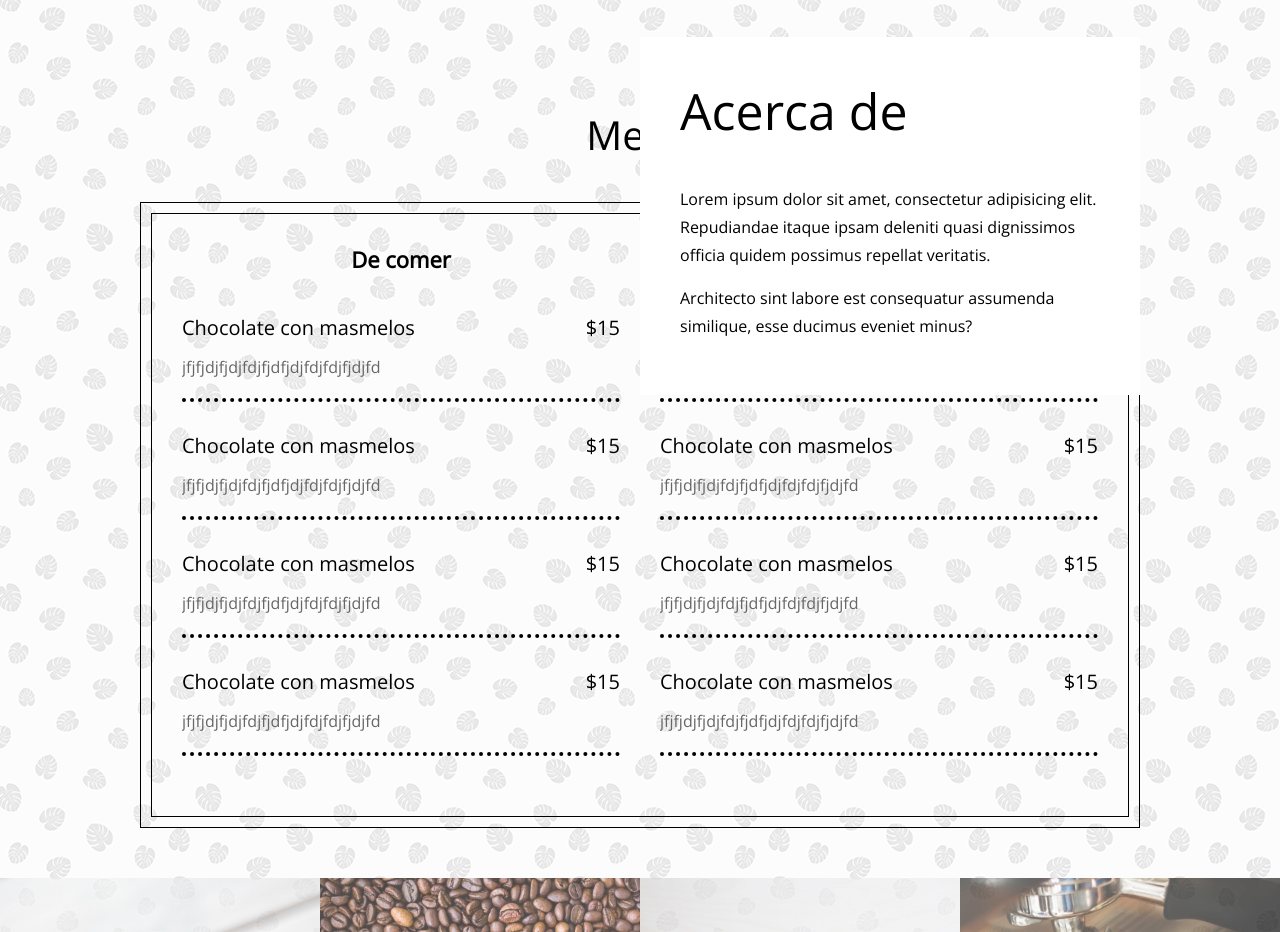
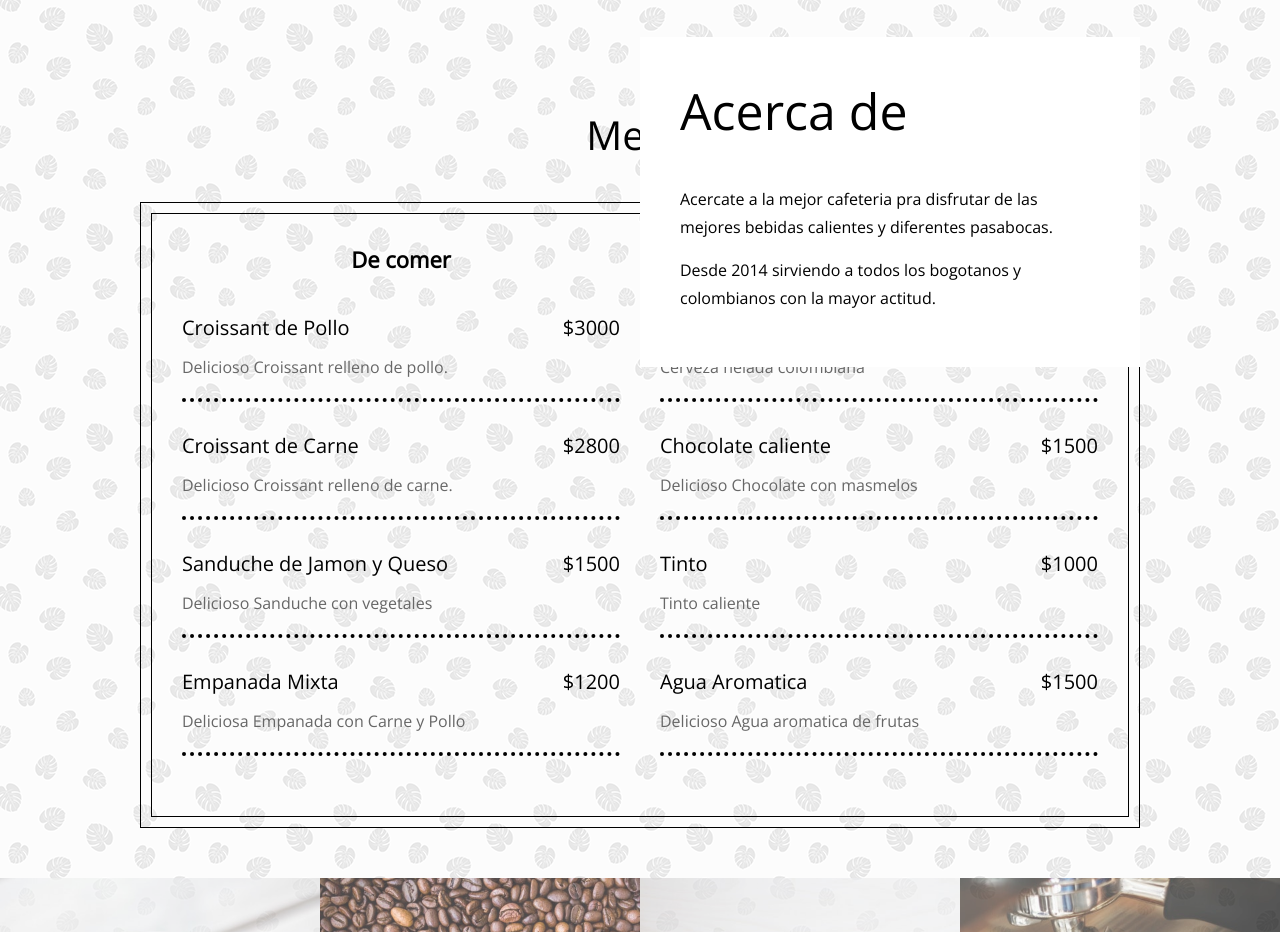
Before and after one commit to jsrojasn/Colombian-coffeeshop, a plain HTML site: page index.html in a window 1280 px wide. Shown: the part 1163-2095 px from the top of the page. Drawn offline with nearby package versions, Linux system fonts and the light colour scheme.

Commit message:
Fixed Menu

```diff
--- a/index.html
+++ b/index.html
@@ -18,7 +18,7 @@
 			</nav>
 			<div class="textos">
 				<h1 class="nombre">Café <span>Bogotano</span></h1>
-				<h3>Lorem ipsum dolor sit amet, consectetur adipisicing elit.</h3>
+				<h3>Disfruta del mejor cafe colombiano en la capital.</h3>
 			</div>
 		</div>
 	</header>
@@ -31,8 +31,8 @@
 				</div>
 				<article>
 					<h3>Acerca de</h3>
-					<p>Lorem ipsum dolor sit amet, consectetur adipisicing elit. Repudiandae itaque ipsam deleniti quasi dignissimos officia quidem possimus repellat veritatis.</p>
-					<p>Architecto sint labore est consequatur assumenda similique, esse ducimus eveniet minus?</p>
+					<p>Acercate a la mejor cafeteria pra disfrutar de las mejores bebidas calientes y diferentes pasabocas.</p>
+					<p>Desde 2014 sirviendo a todos los bogotanos y colombianos con la mayor actitud.</p>
 				</article>
 			</div>
 		</section>
@@ -45,47 +45,47 @@
 						<article>
 							<p class="categoria">De comer</p>
 							<div class="platillo">
-								<p class="nombre">Chocolate con masmelos</p>
-								<p class="precio">$15</p>
-								<p class="descripcion">jfjfjdjfjdjfdjfjdfjdjfdjfdjfjdjfd</p>
+								<p class="nombre">Croissant de Pollo</p>
+								<p class="precio">$3000</p>
+								<p class="descripcion">Delicioso Croissant relleno de pollo.</p>
 							</div>
 							<div class="platillo">
-								<p class="nombre">Chocolate con masmelos</p>
-								<p class="precio">$15</p>
-								<p class="descripcion">jfjfjdjfjdjfdjfjdfjdjfdjfdjfjdjfd</p>
+								<p class="nombre">Croissant de Carne</p>
+								<p class="precio">$2800</p>
+								<p class="descripcion">Delicioso Croissant relleno de carne.</p>
 							</div>
 							<div class="platillo">
-								<p class="nombre">Chocolate con masmelos</p>
-								<p class="precio">$15</p>
-								<p class="descripcion">jfjfjdjfjdjfdjfjdfjdjfdjfdjfjdjfd</p>
+								<p class="nombre">Sanduche de Jamon y Queso</p>
+								<p class="precio">$1500</p>
+								<p class="descripcion">Delicioso Sanduche con vegetales</p>
 							</div>
 							<div class="platillo">
-								<p class="nombre">Chocolate con masmelos</p>
-								<p class="precio">$15</p>
-								<p class="descripcion">jfjfjdjfjdjfdjfjdfjdjfdjfdjfjdjfd</p>
+								<p class="nombre">Empanada Mixta</p>
+								<p class="precio">$1200</p>
+								<p class="descripcion">Deliciosa Empanada con Carne y Pollo</p>
 							</div>
 						</article>
 						<article>
 							<p class="categoria">De tomar</p>
 							<div class="platillo">
-								<p class="nombre">Chocolate con masmelos</p>
-								<p class="precio">$15</p>
-								<p class="descripcion">jfjfjdjfjdjfdjfjdfjdjfdjfdjfjdjfd</p>
+								<p class="nombre">Cerveza local</p>
+								<p class="precio">$2500</p>
+								<p class="descripcion">Cerveza helada colombiana</p>
 							</div>
 							<div class="platillo">
-								<p class="nombre">Chocolate con masmelos</p>
-								<p class="precio">$15</p>
-								<p class="descripcion">jfjfjdjfjdjfdjfjdfjdjfdjfdjfjdjfd</p>
+								<p class="nombre">Chocolate caliente</p>
+								<p class="precio">$1500</p>
+								<p class="descripcion">Delicioso Chocolate con masmelos</p>
 							</div>
 							<div class="platillo">
-								<p class="nombre">Chocolate con masmelos</p>
-								<p class="precio">$15</p>
-								<p class="descripcion">jfjfjdjfjdjfdjfjdfjdjfdjfdjfjdjfd</p>
+								<p class="nombre">Tinto</p>
+								<p class="precio">$1000</p>
+								<p class="descripcion">Tinto caliente</p>
 							</div>
 							<div class="platillo">
-								<p class="nombre">Chocolate con masmelos</p>
-								<p class="precio">$15</p>
-								<p class="descripcion">jfjfjdjfjdjfdjfjdfjdjfdjfdjfjdjfd</p>
+								<p class="nombre">Agua Aromatica</p>
+								<p class="precio">$1500</p>
+								<p class="descripcion">Delicioso Agua aromatica de frutas</p>
 							</div>
 						</article>
 					</div>
```
